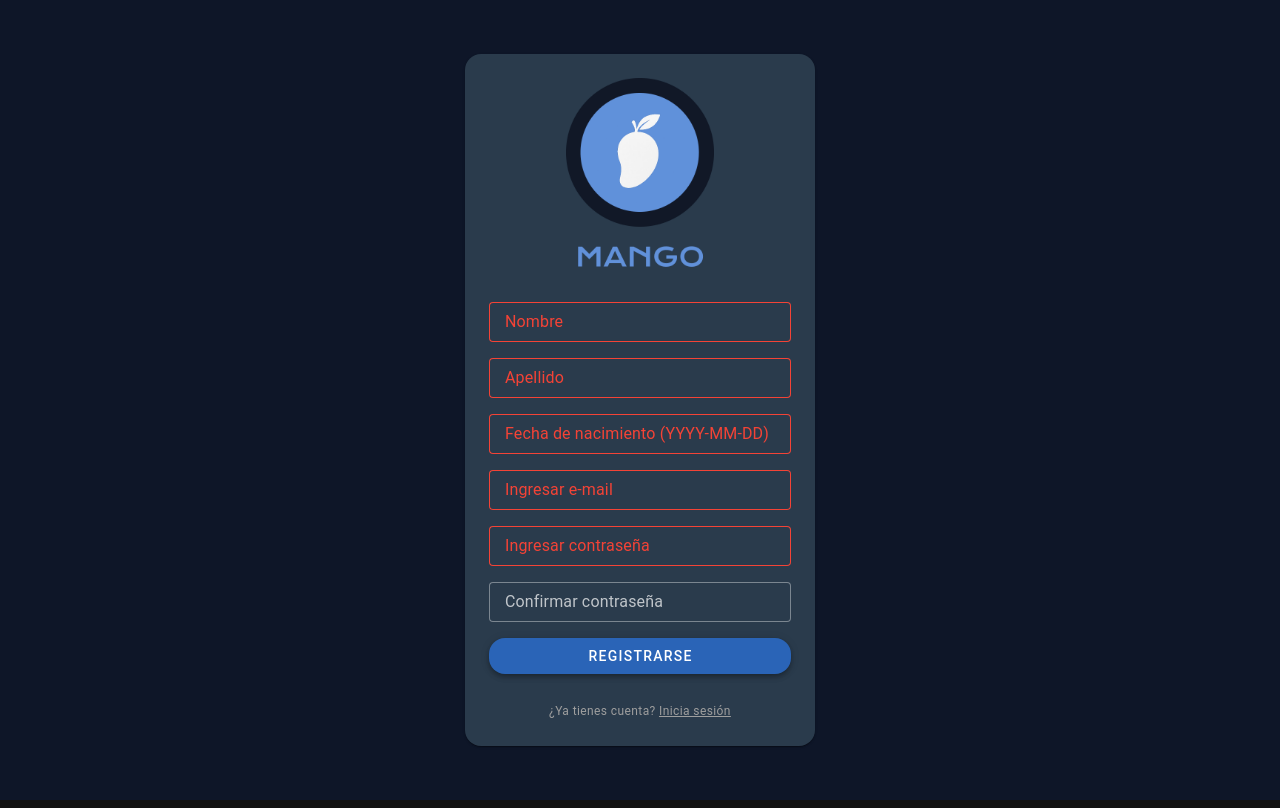
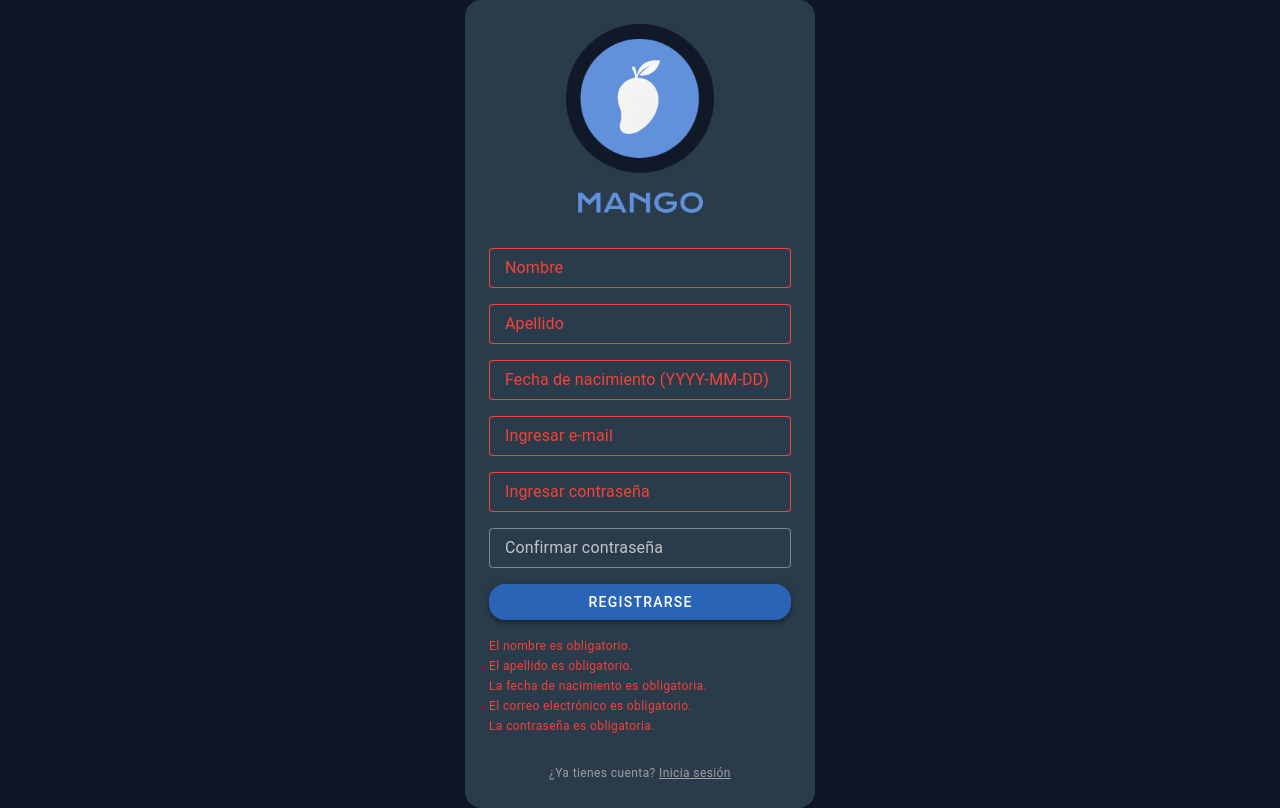
Before and after one commit to ldicandia/TP2_HCI_G15, a Vue app in the folder billetera_mango/: page /register in a window 1280 px wide. Both pictures are taken after a click on the button "REGISTRARSE". Built offline with nearby package versions, Linux system fonts and the light colour scheme.

Commit message:
saved UNDO information for reset changes and discarded files

```diff
--- a/billetera_mango/src/pages/IngresarDinero.vue
+++ b/billetera_mango/src/pages/IngresarDinero.vue
@@ -93,14 +93,12 @@ onMounted(async () => {
   await accountStore.getAccountDetails()
   await paymentsStore.getAll()
   await cardStore.getAll()
-  formatHistory()
 })
 
 async function depositMoney() {
   try {
     await accountStore.rechargeBalance(Number(amount.value))
     await paymentsStore.getAll()
-    formatHistory()
     amount.value = ''
     source.value = ''
     snackbarText.value = 'Dinero ingresado correctamente'
--- a/billetera_mango/src/pages/Register.vue
+++ b/billetera_mango/src/pages/Register.vue
@@ -75,7 +75,20 @@
           :error="!!errors.confirmPassword"
           :error-messages="errors.confirmPassword"
         />
-        <v-btn class="login-button" block @click="handleRegister" color="button">Registrarse</v-btn>
+        <v-btn class="login-button" block @click="handleRegister" color="button">
+          Registrarse
+        </v-btn>
+
+        <div v-if="Object.keys(errors).length" class="mt-4 mb-4">
+          <div
+            v-for="(msg, field) in errors"
+            :key="field"
+            class="text-red text-caption"
+          >
+            {{ msg }}
+          </div>
+        </div>
+
         <div class="mt-6 text-center">
           <span class="text-grey text-caption">¿Ya tienes cuenta? </span>
           <a @click="goToLogin" class="text-caption text-grey text-decoration-underline">Inicia sesión</a>
@@ -135,10 +148,7 @@ function validateFields() {
 }
 
 async function handleRegister() {
-  if (!validateFields()) {
-    console.error('Errores en el formulario:', errors.value)
-    return
-  }
+  if (!validateFields()) return
 
   try {
     await securityStore.register({
@@ -149,9 +159,18 @@ async function handleRegister() {
       password: password.value,
       metadata: {}
     })
-    console.log('Usuario registrado exitosamente')
     router.push('/verify')
   } catch (error) {
+    // Limpio cualquier otro error previo
+    errors.value = {}
+
+    // Manejo de código 97 (email en uso)
+    if (error.code === 97) {
+      errors.value.email = 'El correo electrónico ya está en uso.'
+    } else {
+      // Mensaje genérico para otros casos
+      errors.value.server = 'Error al registrar usuario. Intenta de nuevo más tarde.'
+    }
     console.error('Error al registrar usuario:', error)
   }
 }
```
Also changed, not shown: 1 other file (tests, documents, lock files or other folders).
